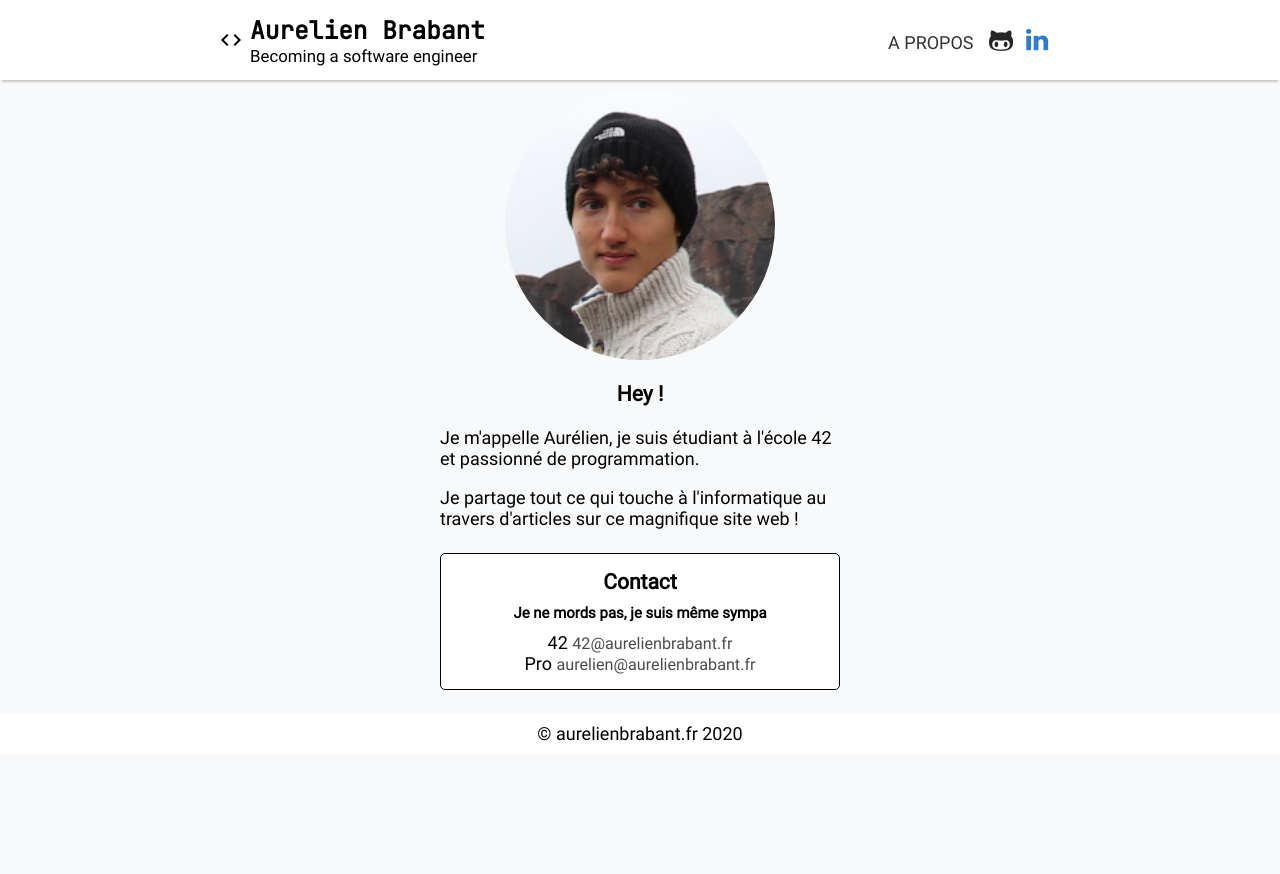
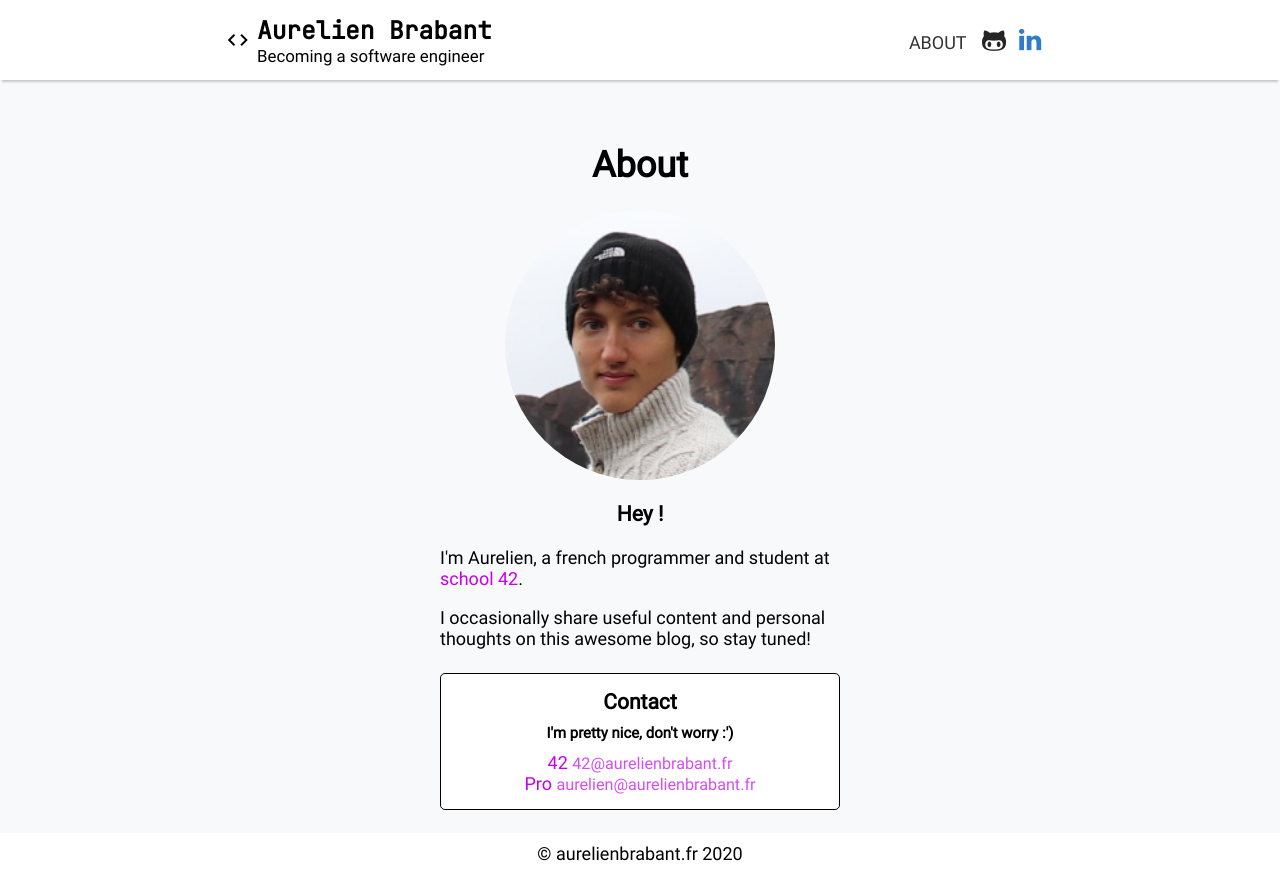
Before and after one commit to aurelien-brabant/legacy-aurelienbrabant.fr, a Next.js app: page /about in a window 1280 px wide. Before the commit the page ends 800 px from the top, so only its background shows below. Built offline with nearby package versions, Linux system fonts and the light colour scheme.

Commit message:
Change the language to English and add style improvements

```diff
--- a/components/Header.js
+++ b/components/Header.js
@@ -60,7 +60,7 @@ export default function Header() {
 					{/* naviguation bar */}
 					<nav className={styles.navbar}>
 						<ul>
-							<li><Link href="/about"><a>A propos</a></Link></li>
+							<li><Link href="/about"><a>About</a></Link></li>
 						</ul>
 					</nav>
 					<Socials />
--- a/components/Socials.js
+++ b/components/Socials.js
@@ -4,7 +4,7 @@ import styles from "../styles/socials.module.css";
 
 const socialMedias = [
 	{
-		href: "https://github.com/abrabant-42",
+		href: "https://github.com/aurelien-brabant",
 		ficon: "fa fa-github-alt",
 		color: "#000000",
 		id: 0,
--- a/pages/about.js
+++ b/pages/about.js
@@ -1,37 +1,42 @@
 import Layout from "../components/Layout";
+import Container from "../components/Container";
 
 import styles from "../styles/about.module.css";
 
 export default function About() {
 	return (
 		<Layout>
+			<Container
+				pageHeight
+				size="md"
+			>
 				<div className={styles.wrapper}>
-				<h1>A propos</h1>
+					<h1>About</h1>
 					<img src="/imgs/me.png" />
 					<div className={styles.presentation}>
 						<div>
 							<h3>Hey !</h3>
 							<p>
-							Je m'appelle Aurélien, je suis étudiant à l'école 42
-							et passionné de programmation.
+								I'm Aurelien, a french programmer and student at <a href="https://42.fr/">school 42</a>.
 							</p>
 							<p>
-							Je partage tout ce qui touche à l'informatique
-							au travers d'articles sur ce magnifique site
-							web !
+								I occasionally share useful content and personal thoughts on
+								this awesome blog, so stay tuned!
 							</p>
 						</div>
 						<div className={styles.contact}>
 							<h3>Contact</h3>
-						<h5>Je ne mords pas, je suis même sympa</h5>
+							<h5>I'm pretty nice, don't worry :')</h5>
 							<div>
+								<a href="mailto:42@aurelienbrabant.fr">
 									42 {" "}
 									<span className={styles.actualEmail}>
 										{" "}42@aurelienbrabant.fr
 									</span>
+								</a>
 							</div>
 							<div>
-							<a href="mailto:42@aurelienbrabant.fr">
+								<a href="mailto:aurelien@aurelienbrabant.fr">
 									Pro {" "}
 									<span className={styles.actualEmail}>
 										aurelien@aurelienbrabant.fr
@@ -41,6 +46,7 @@ export default function About() {
 						</div>
 					</div>
 				</div>
+			</Container>
 		</Layout>
 );
 }
--- a/pages/index.js
+++ b/pages/index.js
@@ -50,7 +50,7 @@ function Home(props) {
 						<div className={styles.barWrapper}>
 							<input
 								type="text"
-								placeholder="Rechercher"
+								placeholder="Search post"
 								onChange={handleChange}
 								value={searchVal}
 							/>
--- a/styles/global.css
+++ b/styles/global.css
@@ -27,8 +27,12 @@ html, body {
 }
 
 a {
-	color: inherit;
+	color: #C500ED;
 	text-decoration: none;
+}
+
+a:hover {
+	text-decoration: underline;
 }
 
 /*
--- a/styles/header.module.css
+++ b/styles/header.module.css
@@ -1,3 +1,13 @@
+/* disable traditional link style */
+
+.header a {
+	color: inherit;
+}
+
+.header a:hover {
+	text-decoration: none;
+}
+
 .header {
 	top: 0;
 	left: 0;
```
Lines whose indentation alone changed are shown as unchanged.
